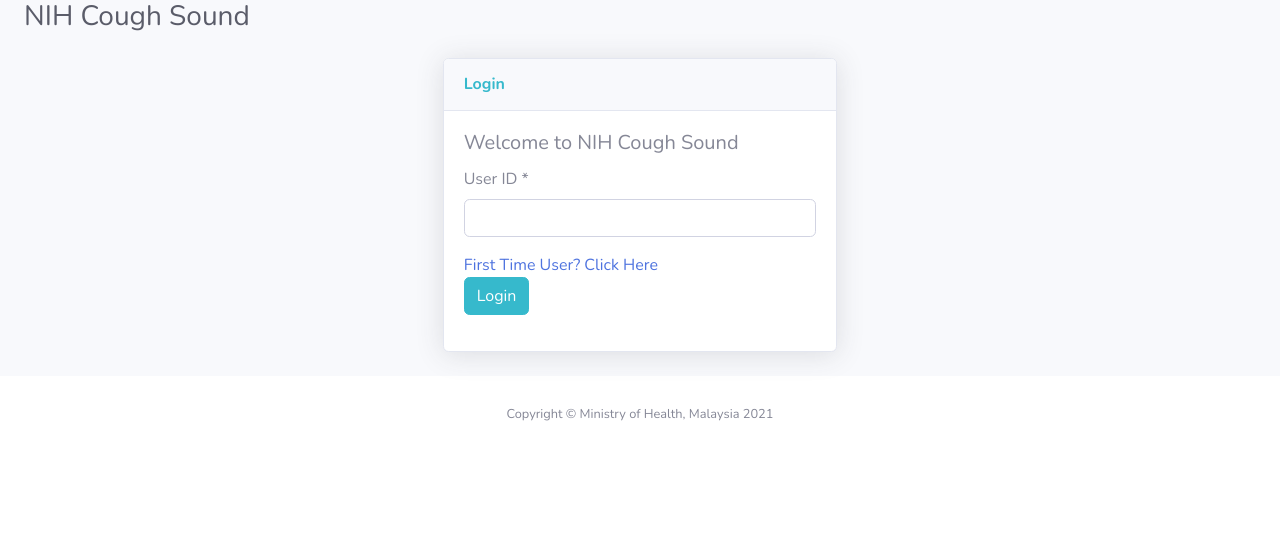
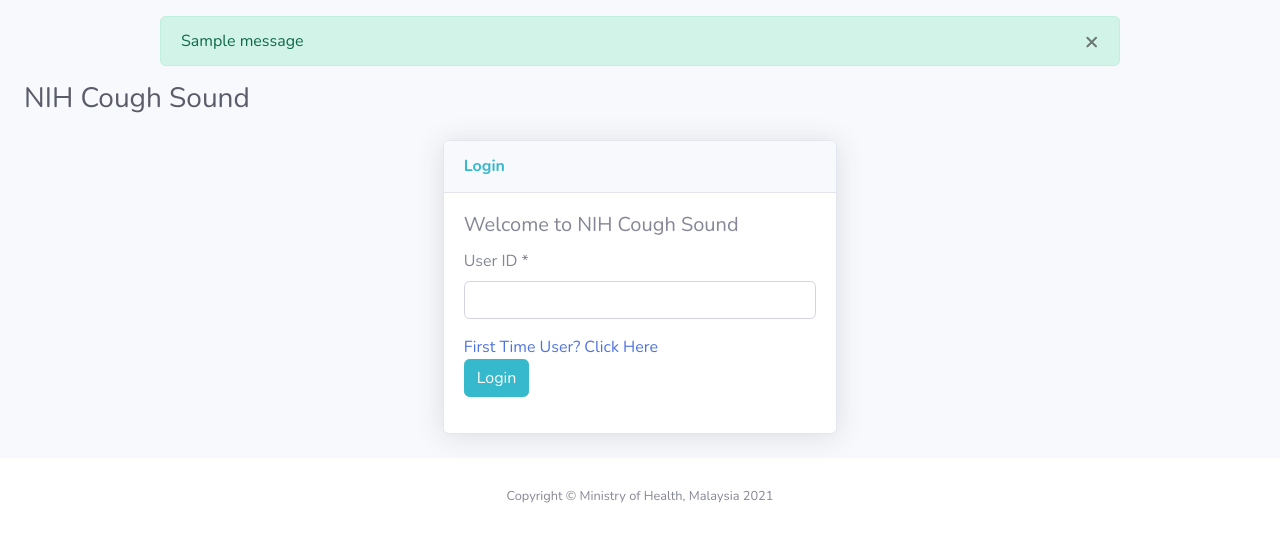
Before and after one commit to Infront-Development/nih-cough-sound, a Django app: page / in a window 1280 px wide. Shown: the top 542 px of the page. Run offline with Django 3.2, Linux system fonts and the light colour scheme; tables that the repository leaves empty hold one stand-in row (values such as "Sample post"); one stand-in notice (Sample message) is shown; some libraries are stand-ins or nearby versions.

Commit message:
django message after each action

```diff
--- a/templates/base.html
+++ b/templates/base.html
@@ -28,6 +28,35 @@
             <!-- Main Content -->
             <div id="content">
                 {% include 'topbar.html' %}
+                <!---Django Messagers-->
+                {% if messages %}
+                    {% for message in messages %}
+                        {% if 'error' in message.tags %}
+                            <div class="mt-3 alert alert-danger w-75 mx-auto" role="alert">
+                                {{ message }}
+                                <button type="button" class="close" data-dismiss="alert" aria-label="Close">
+                                    <span aria-hidden="true">&times;</span>
+                                </button>
+                            </div>
+                        {% endif %}
+                        {% if 'success' in message.tags %}
+                            <div class="mt-3 alert alert-success w-75 mx-auto" role="alert">
+                            {{ message }}
+                                <button type="button" class="close" data-dismiss="alert" aria-label="Close">
+                                    <span aria-hidden="true">&times;</span>
+                                </button>
+                        </div>
+                        {% endif %}
+                        {% if 'warning' in message.tags %}
+                            <div class="mt-3 alert alert-warning w-75 mx-auto" role="alert">
+                            {{ message }}
+                                <button type="button" class="close" data-dismiss="alert" aria-label="Close">
+                                    <span aria-hidden="true">&times;</span>
+                                </button>
+                            </div>
+                        {% endif %}
+                    {% endfor %}
+                {% endif %}
                 <!-- Begin Page Content -->
                 <div class="container-fluid">
 
```
Also changed, not shown: recording/templates/consent-pop-up.html (+28 -0 lines).
